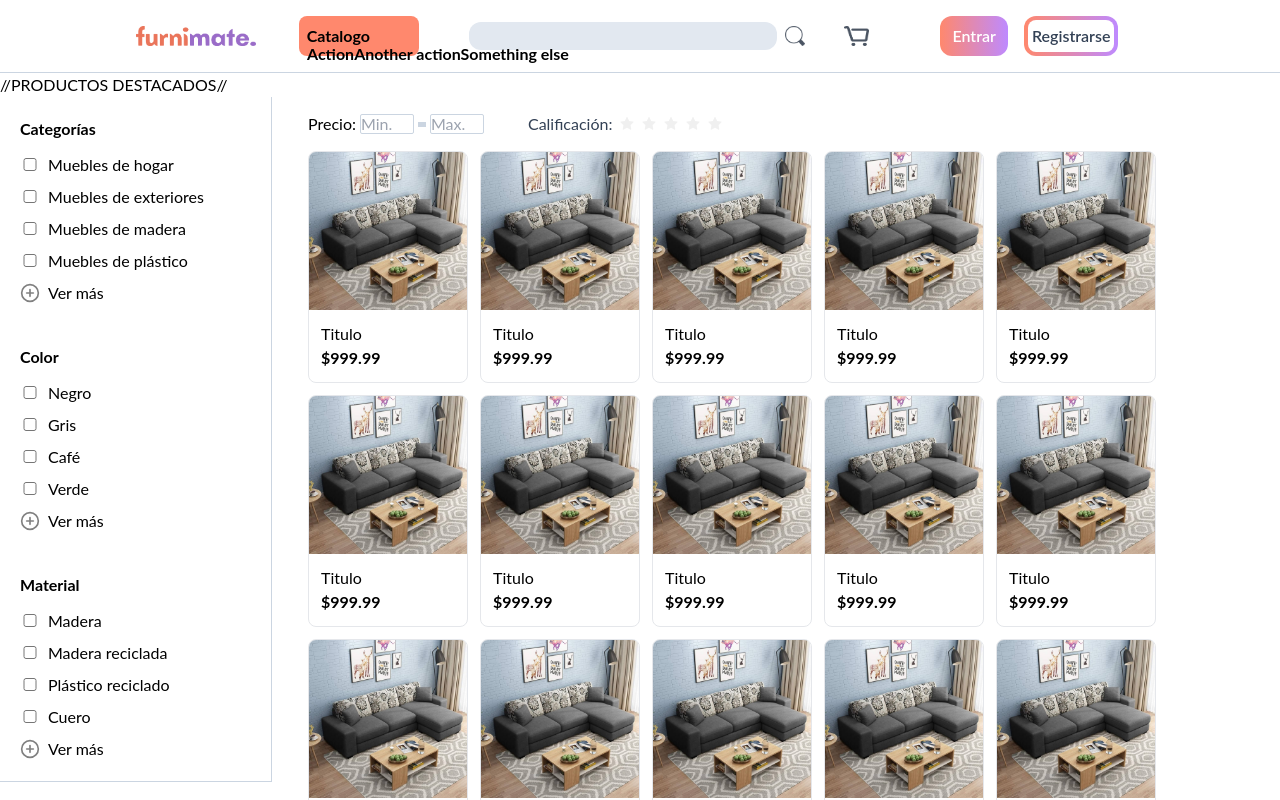
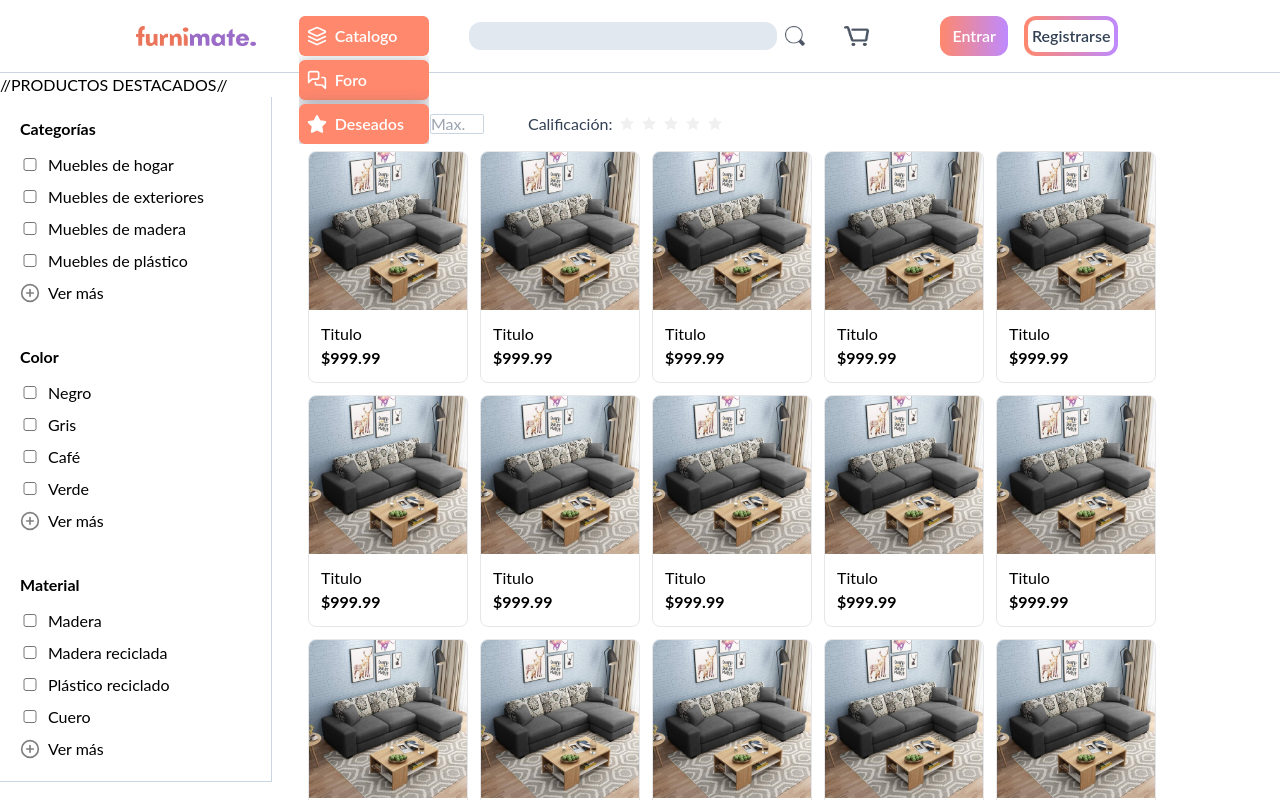
Before and after one commit to plantnt/reactmate, a React (Vite) app: page / in a window 1280 px wide. Both pictures are taken after a click on the button "Catalogo". Shown: the top 800 px of the page. Built offline with nearby package versions, Linux system fonts and the light colour scheme.

Commit message:
modified:   src/components/UI/navbar.tsx 	modified:   src/components/UI/subpages.tsx 	new file:   src/components/UI/ui.css

```diff
--- a/src/components/UI/navbar.tsx
+++ b/src/components/UI/navbar.tsx
@@ -1,15 +1,17 @@
 import { Link, NavLink } from 'react-router-dom'
 
-import SubpageSelect from './subpages'
+import { FaStar } from "react-icons/fa";
+import { Layers, MessagesSquare } from "lucide-react"
 
 import cartIcon from '../../assets/cartIcon.png'
 import profileIcon from '../../assets/profileIcon.png'
 import searchIcon from '../../assets/searchIcon.png'
 import textLogo from '../../assets/textLogo.png'
 
+import "./ui.css"
+
 const Navbar = () => {
-
-  return (
+    return (
     <nav className="sticky top-0 w-full bg-white border-slate-300 border-b-[1px] z-50">
       <div className="container max-w-5xl">
         <div className="flex flex-row py-2 items-center">
@@ -17,7 +19,44 @@ const Navbar = () => {
             <Link to='/'><img src={textLogo} className="min-w-[120px] h-[20px] m-2"/></Link>
           </div>
           <div className="basis-1/5">
-              <SubpageSelect/>
+          <div className="dropdown">
+                  <button className="link
+                  flex
+                  items-center
+                  bg-furniorange
+                  p-2
+                  w-[130px]
+                  rounded-md
+                  font-semibold
+                  text-white
+                  transition-all">
+                      <Layers size={20} className="mr-2"/> Catalogo
+                  </button>
+                  <div className="dropdown-menu">
+                    <button className="dropdown-foro transition-all
+                    flex
+                    items-center
+                    p-2
+                    mt-1
+                    w-[130px]
+                    rounded-md
+                    font-semibold
+                    text-white ">
+                      <MessagesSquare size={20} className='mr-2'/> Foro
+                    </button>
+                    <button className="dropdown-deseados
+                    flex
+                    items-center
+                    p-2
+                    mt-1
+                    w-[130px]
+                    rounded-md
+                    font-semibold
+                    text-white ">
+                      <FaStar size={20} className='mr-2'/> Deseados
+                    </button>
+                  </div>
+            </div>
           </div>
           <div className="basis-2/5 flex items-center">
             <input type="text" className="bg-slate-200 rounded-xl outline-none px-2 h-7 text-gray-900 w-[90%]"/>
--- a/src/components/UI/subpages.tsx
+++ b/src/components/UI/subpages.tsx
@@ -1,19 +1,18 @@
-import Dropdown from 'react-bootstrap/Dropdown';
-import DropdownButton from 'react-bootstrap/DropdownButton';
-
 import { Layers, MessagesSquare } from "lucide-react"
+import { ReactElement, JSXElementConstructor, ReactNode, ReactPortal } from "react";
 import { FaStar } from "react-icons/fa";
 
 export default function SubpageSelect(){
     return(
         <>
-            <DropdownButton className="max-w-[120px]
-                            bg-furniorange p-2 pl-2
-                            text-black font-bold rounded-lg" title="Catalogo">
-                <Dropdown.Item>Action</Dropdown.Item>
-                <Dropdown.Item>Another action</Dropdown.Item>
-                <Dropdown.Item>Something else</Dropdown.Item>
-            </DropdownButton>
+            <div className="dropdown">
+                <button className="flex">
+                    <Layers size={20} className="mr-2"/> Catalogo
+                </button>
+                <div className="dropdown-menu">
+
+                </div>
+            </div>
         </>
     )
 
--- /dev/null
+++ b/src/components/UI/ui.css
@@ -0,0 +1,28 @@
+.link:hover, .dropdown-foro:hover, .dropdown-deseados:hover{
+    background-color: #eb7d64;
+}
+
+.dropdown{
+    position: relative;
+}
+
+.dropdown-menu{
+    position: fixed;
+    display: none;
+    transform: translateY(-10px);
+}
+
+.dropdown-deseados{
+    background-color: #FF886D;
+    box-shadow: 0 2px 15px 0 rgba(79, 82, 99, 0.502);
+}
+.dropdown-foro{
+    background-color: #FF886D;
+    box-shadow: 0 2px 15px 0 rgba(79, 82, 99, 0.502);
+}
+
+
+.dropdown > .link:focus + .dropdown-menu{
+    transform: translateY(0);
+    display: block;
+}
```
